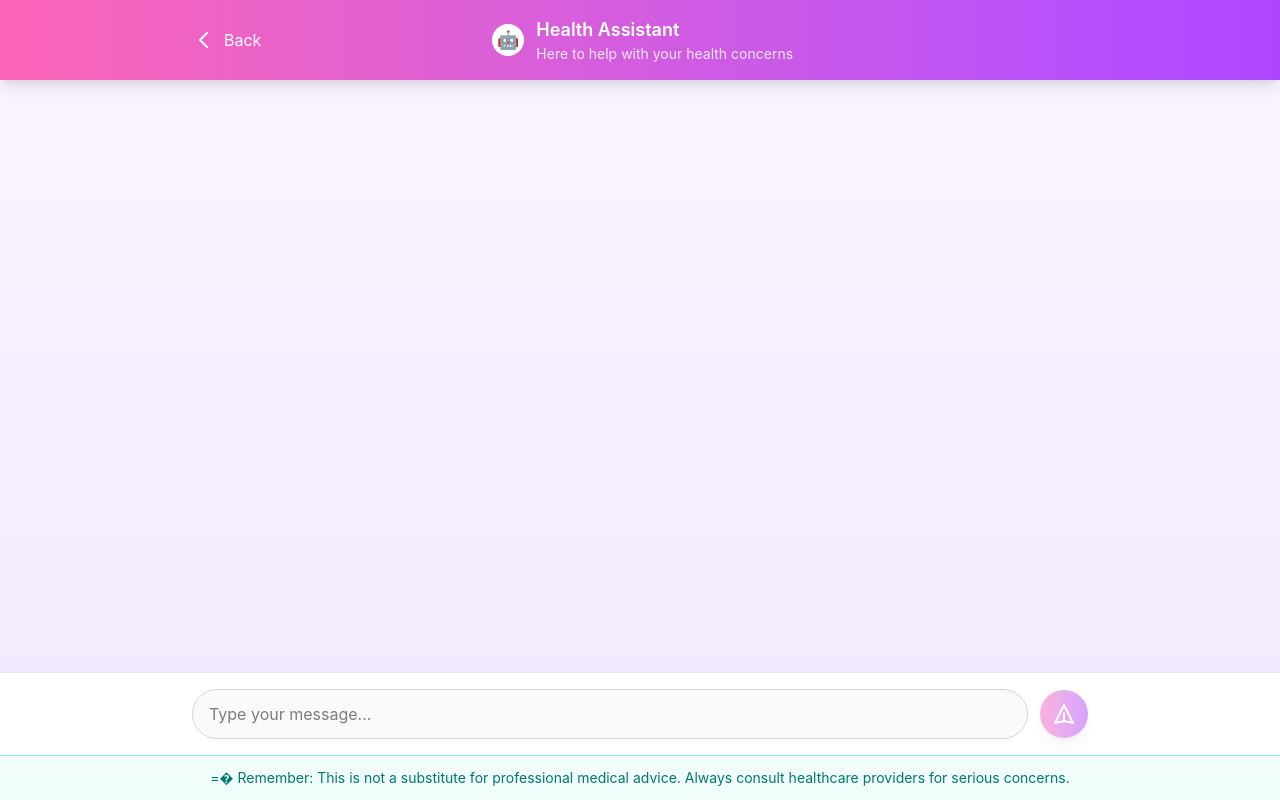
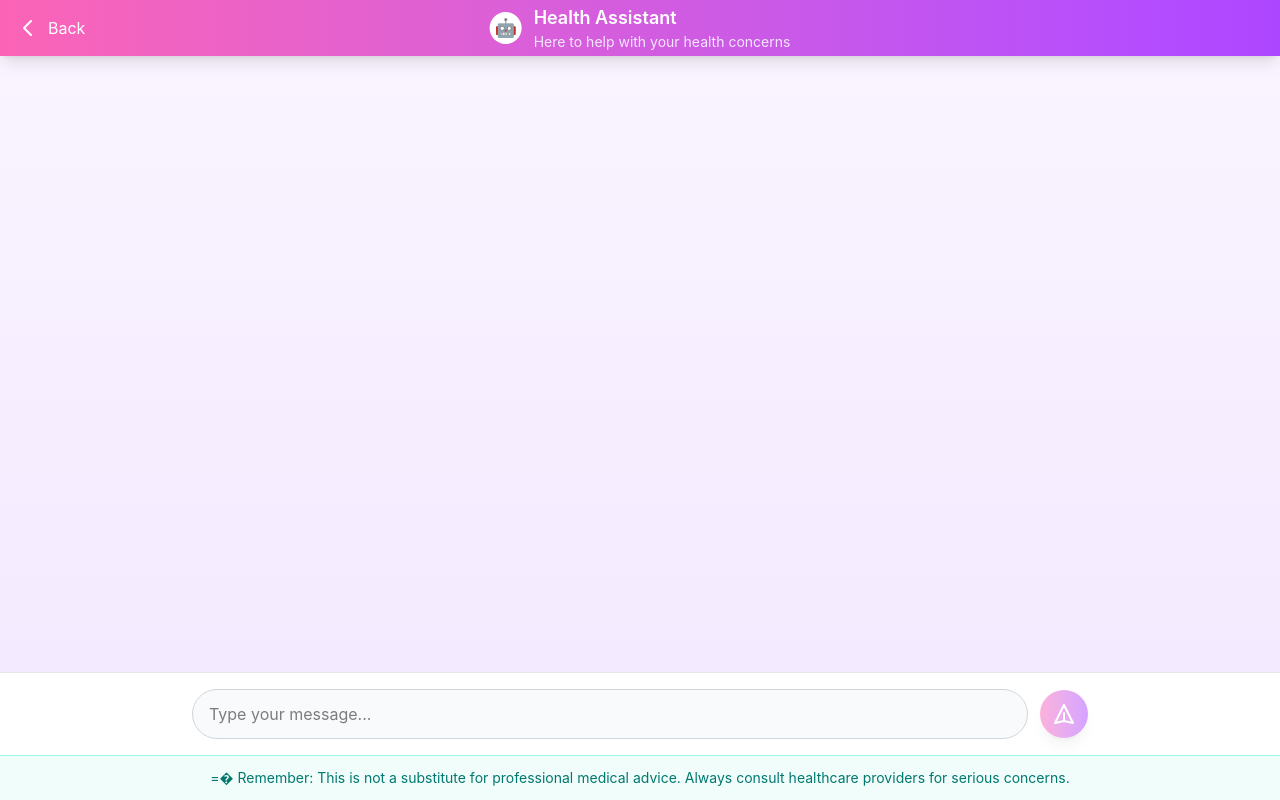
Before and after one commit to Mihai-Tirtara/HypochondriAI, a React (Vite) app in the folder frontend/: page /conversation in a window 1280 px wide. Built offline with nearby package versions, Linux system fonts and the light colour scheme; what @hey-api/client-axios would draw is missing.

Commit message:
Back button position fixed on desktop size in conversation page

```diff
--- a/frontend/src/components/Conversation.tsx
+++ b/frontend/src/components/Conversation.tsx
@@ -85,29 +85,39 @@ const Conversation: React.FC<ConversationProps> = ({ initialConversation }) => {
   return (
     <div className="h-screen flex flex-col bg-gradient-to-b from-purple-50 to-purple-100">
     {/* Header */}
-      <div className="bg-gradient-to-r from-pink-400 to-purple-500 text-white p-4 shadow-lg">
-        <div className="flex items-center justify-between max-w-4xl mx-auto">
+    <div className="bg-gradient-to-r from-pink-400 to-purple-500 text-white py-4 shadow-lg">
+      <div className="relative flex items-center justify-between w-full">
+        {/* Left item: Back button */}
         <button
           onClick={handleBackToMain}
-            className="flex items-center text-white hover:text-gray-200 transition-colors"
+          className="flex items-left text-white hover:text-gray-200 transition-colors z-10 pl-4"
         >
-            <svg className="w-6 h-6 mr-2" fill="none" stroke="currentColor" viewBox="0 0 24 24">
+          <svg className="w-5 h-5 mr-1 sm:w-6 sm:h-6 sm:mr-2" fill="none" stroke="currentColor" viewBox="0 0 24 24">
             <path strokeLinecap="round" strokeLinejoin="round" strokeWidth={2} d="M15 19l-7-7 7-7" />
           </svg>
-            Back
+          <span className="text-sm sm:text-base">Back</span>
         </button>
 
-          <div className="flex items-center">
-            <div className="w-8 h-8 bg-white bg-opacity-20 rounded-full flex items-center justify-center mr-3">
+        {/* Absolutely Centered Item: Health Assistant title and icon */}
+        {/* This block is absolutely positioned to ensure it's truly centered */}
+        <div className="absolute left-1/2 transform -translate-x-1/2 flex items-center">
+          <div className="w-8 h-8 bg-white bg-opacity-20 rounded-full flex items-center justify-center mr-3 hidden sm:flex">
             <span className="text-lg">🤖</span>
           </div>
-            <div>
-              <h1 className="text-lg font-semibold">Health Assistant</h1>
-              <p className="text-sm text-purple-100">Here to help with your health concerns</p>
+          <div className="text-center sm:text-left">
+            <h1 className="text-base sm:text-lg font-semibold">Health Assistant</h1>
+            <p className="text-xs sm:text-sm text-purple-100 hidden sm:block">Here to help with your health concerns</p>
           </div>
         </div>
 
-          <div className="w-16"></div> {/* Spacer for center alignment */}
+        {/* Right spacer to balance flex layout */}
+        <div className="flex items-center text-white opacity-0 pointer-events-none pr-4">
+          <svg className="w-5 h-5 mr-1 sm:w-6 sm:h-6 sm:mr-2" fill="none" stroke="currentColor" viewBox="0 0 24 24">
+            <path strokeLinecap="round" strokeLinejoin="round" strokeWidth={2} d="M15 19l-7-7 7-7" />
+          </svg>
+          <span className="text-sm sm:text-base">Back</span>
+        </div>
+
       </div>
       </div>
 
--- a/frontend/src/components/ConversationHistory.tsx
+++ b/frontend/src/components/ConversationHistory.tsx
@@ -79,14 +79,14 @@ const ConversationHistory: React.FC<ConversationHistoryProps> = ({ isCollapsed,
   };
 
   return (
-    <div className={`h-full bg-gray-50 border-r border-gray-200 transition-all duration-300 ease-in-out ${
+    <div className={`h-full bg-gray-50 border-r border-gray-200 ${
       isCollapsed ? 'w-16' : 'w-80'
     } ${isCollapsed ? 'md:w-16' : 'md:w-80'} ${isCollapsed ? 'hidden md:block' : 'block'}`}>
       {/* Header */}
-      <div className={`border-b border-gray-200 bg-white transition-all duration-300 ${isCollapsed ? 'p-2' : 'p-4'}`}>
+      <div className={`border-b border-gray-200 bg-white ${isCollapsed ? 'p-2' : 'p-4'}`}>
         <button
           onClick={onToggle}
-          className={`w-full flex items-center text-left bg-pink-500 text-white rounded-lg hover:bg-pink-600 transition-all duration-200 ${
+          className={`w-full flex items-center text-left bg-pink-500 text-white rounded-lg hover:bg-pink-600 ${
             isCollapsed
               ? 'justify-center p-3 aspect-square'
               : 'justify-between px-4 py-2'
@@ -138,7 +138,7 @@ const ConversationHistory: React.FC<ConversationHistoryProps> = ({ isCollapsed,
                 <button
                   key={conversation.id}
                   onClick={() => handleConversationClick(conversation)}
-                  className="w-full text-left p-3 bg-white rounded-lg border border-gray-200 hover:border-pink-300 hover:bg-pink-50 transition-all duration-200 group"
+                  className="w-full text-left p-3 bg-white rounded-lg border border-gray-200 hover:border-pink-300 hover:bg-pink-50 group"
                 >
                   <div className="flex items-start justify-between">
                     <div className="flex-1 min-w-0">
@@ -149,7 +149,7 @@ const ConversationHistory: React.FC<ConversationHistoryProps> = ({ isCollapsed,
                         {formatDate(conversation.created_at)}
                       </p>
                     </div>
-                    <div className="ml-2 opacity-0 group-hover:opacity-100 transition-opacity">
+                    <div className="ml-2 opacity-0 group-hover:opacity-100">
                       <span className="text-pink-500 text-sm">→</span>
                     </div>
                   </div>
```
Lines whose indentation alone changed are shown as unchanged.
